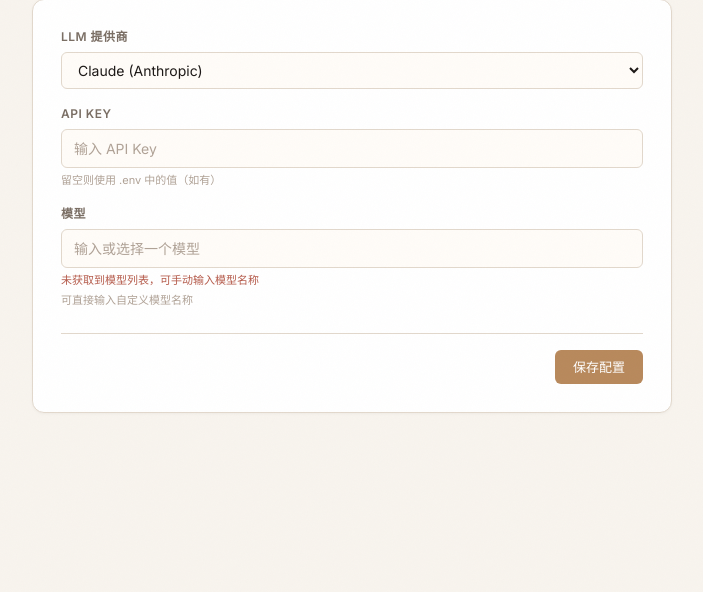
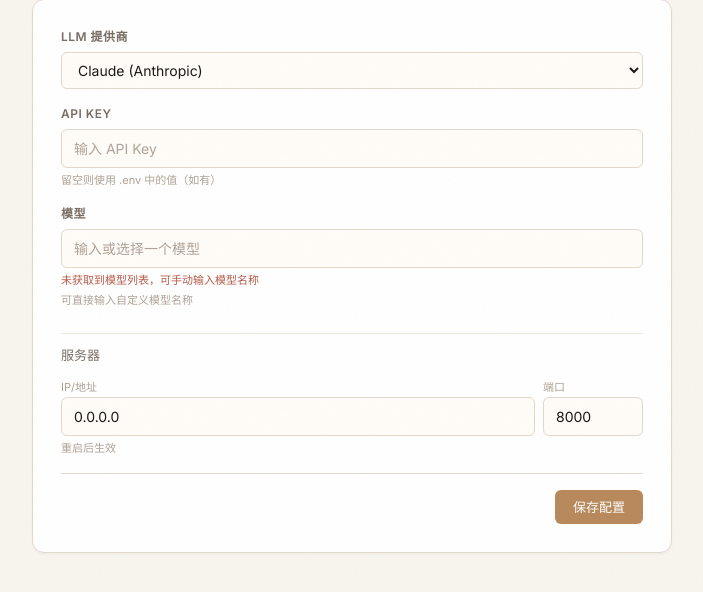
Before and after one commit to sihan-shen/AI-Novel-Generation, a FastAPI app: page /config in a window 1280 px wide. Shown: the part 148-740 px from the top of the page, without its empty margins (288-991 px from the left). Run offline with FastAPI, Linux system fonts and the light colour scheme; data that the repository does not hold is empty; some libraries are stand-ins or nearby versions; some web fonts are replaced.

Commit message:
feat: configurable host and port via web UI and env

```diff
--- a/app/main.py
+++ b/app/main.py
@@ -34,12 +34,27 @@ async def dashboard(request: Request):
     return templates.TemplateResponse(request, "dashboard.html", {"request": request})
 
 
+def _get_server_config():
+    """Read host/port from DB config, falling back to env defaults."""
+    try:
+        from app.database import SessionLocal
+        from app.services.config_service import ConfigService
+        db = SessionLocal()
+        cfg = ConfigService.get_all(db)
+        db.close()
+        return cfg.get("host", "0.0.0.0"), int(cfg.get("port", 8000))
+    except Exception:
+        return "0.0.0.0", 8000
+
+
 def start():
     """Entry point for `novel-forge` CLI command."""
     import uvicorn
-    uvicorn.run("app.main:app", host="0.0.0.0", port=8000)
+    host, port = _get_server_config()
+    uvicorn.run("app.main:app", host=host, port=port)
 
 
 if __name__ == "__main__":
     import uvicorn
-    uvicorn.run("app.main:app", host="0.0.0.0", port=8000, reload=True)
+    host, port = _get_server_config()
+    uvicorn.run("app.main:app", host=host, port=port, reload=True)
--- a/app/services/config_service.py
+++ b/app/services/config_service.py
@@ -8,6 +8,8 @@ class ConfigService:
         "api_key": "",
         "base_url": "",
         "model": "claude-sonnet-4-6",
+        "host": "0.0.0.0",
+        "port": "8000",
     }
 
     @staticmethod
--- a/app/templates/config/_form.html
+++ b/app/templates/config/_form.html
@@ -46,6 +46,23 @@
     <p style="font-size: 0.6875rem; color: var(--text-tertiary); margin-top: 0.25rem;">可直接输入自定义模型名称</p>
 </div>
 
+<div style="margin-bottom: 1rem; padding-top: 0.75rem; border-top: 1px solid var(--border-light);">
+    <label style="display: block; font-size: 0.8125rem; font-weight: 500; color: var(--text-secondary); margin-bottom: 0.5rem;">服务器</label>
+    <div style="display: flex; gap: 0.5rem; align-items: center;">
+        <div style="flex: 1;">
+            <label style="font-size: 0.6875rem; color: var(--text-tertiary);">IP/地址</label>
+            <input type="text" name="host" value="{{ cfg.host }}"
+                   class="input" style="width:100%;">
+        </div>
+        <div style="width: 100px;">
+            <label style="font-size: 0.6875rem; color: var(--text-tertiary);">端口</label>
+            <input type="number" name="port" value="{{ cfg.port }}" min="1" max="65535"
+                   class="input" style="width:100%;">
+        </div>
+    </div>
+    <p style="font-size: 0.6875rem; color: var(--text-tertiary); margin-top: 0.25rem;">重启后生效</p>
+</div>
+
 <div style="border-top: 1px solid var(--border); padding-top: 1rem; display: flex; justify-content: flex-end;">
     <button type="submit" class="btn btn-primary">保存配置</button>
 </div>
```
Also changed, not shown: 1 other file.
